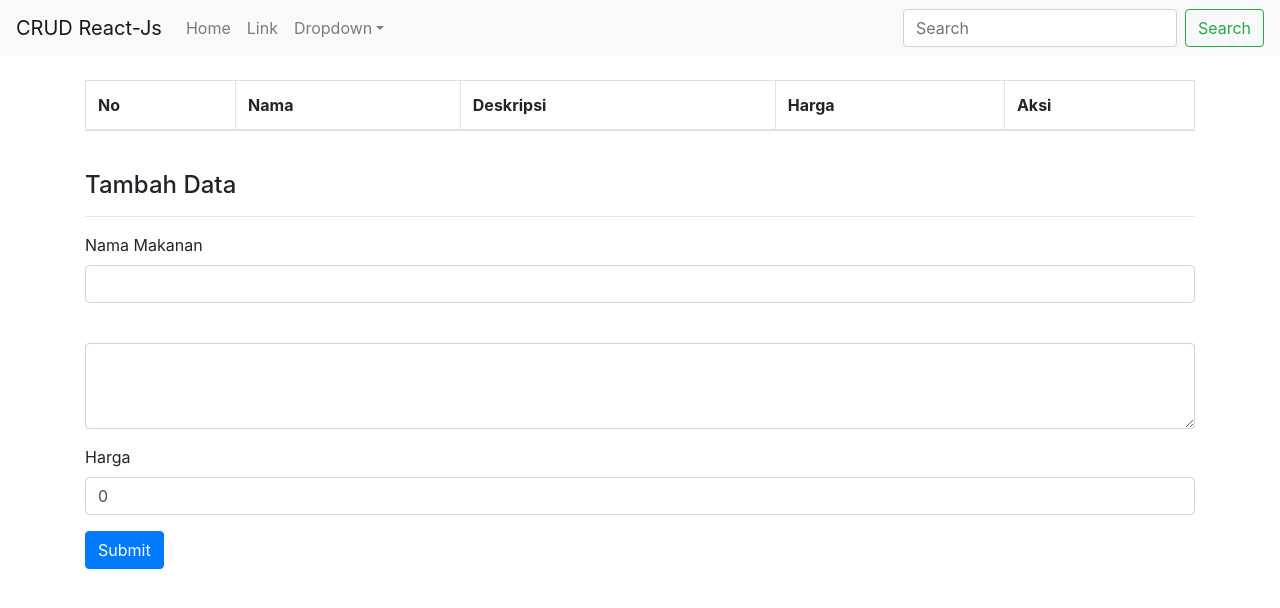
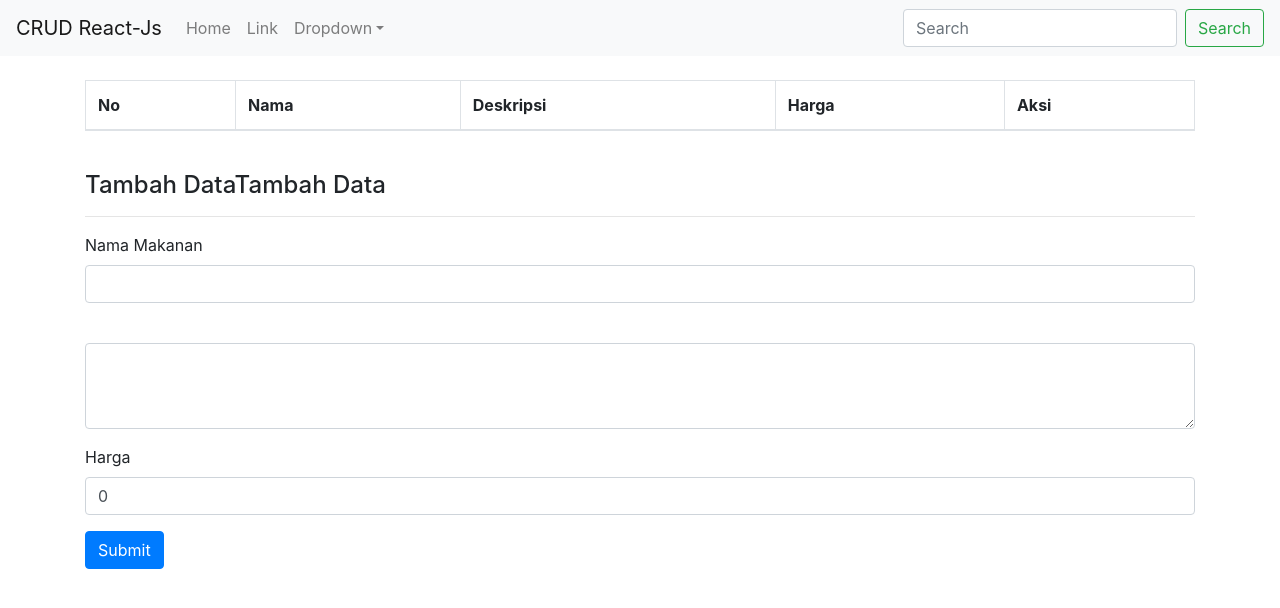
Before and after one commit to roiskhoiron/react-bootstrap-crud, a React (Create React App) app: page / in a window 1280 px wide. Shown: the top 608 px of the page. Built offline with nearby package versions, Linux system fonts and the light colour scheme.

Commit message:
edit judul form event edit or update

```diff
--- a/src/FormComponent.js
+++ b/src/FormComponent.js
@@ -1,12 +1,12 @@
 import React from 'react'
 import {Form, Button, Col, Row} from 'react-bootstrap'
 
-const FormComponent = ({nama, deskripsi, harga, onChangeHandle, onSubmitHandle}) => {
+const FormComponent = ({nama, deskripsi, harga, id, onChangeHandle, onSubmitHandle}) => {
   return (
     <div>
       <Row>
         <Col>
-          <h4>Tambah Data</h4>
+          <h4>{id ? "Edit Data":"Tambah Data"}Tambah Data</h4>
           <hr />
         </Col>
       </Row>
```
